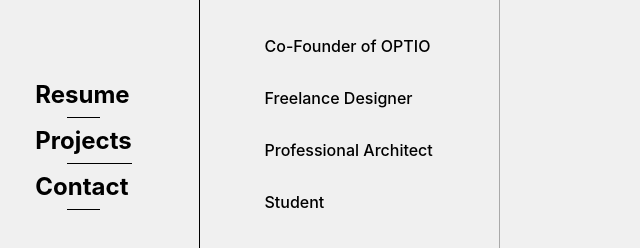
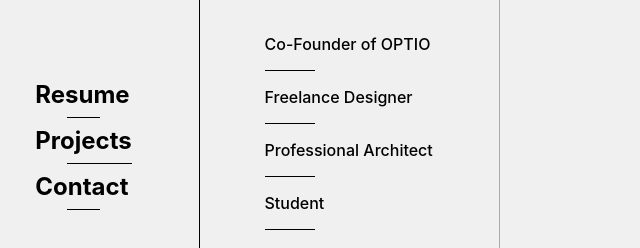
Before and after one commit to aykutsahinler/portfolio, a React (Create React App) app: page /projects in a window 1280 px wide. Shown: the part 276-524 px from the top of the page, without its empty margins (0-640 px from the left). Built offline with nearby package versions, Linux system fonts and the light colour scheme.

Commit message:
add active class to projects menu items

```diff
--- a/src/components/Navbar/index.js
+++ b/src/components/Navbar/index.js
@@ -42,7 +42,7 @@ const Navbar = () => {
               className={[
                 styles.line +
                   " " +
-                  (location === "/projects" ? styles.active : []),
+                  (location.includes("/projects") ? styles.active : []),
               ].join("")}
             ></div>
             <li onClick={() => navigate("/contact")}>Contact</li>
--- a/src/views/Projects/index.js
+++ b/src/views/Projects/index.js
@@ -1,9 +1,14 @@
+import { useEffect } from "react";
 import { Outlet, useNavigate } from "react-router-dom";
 
 import styles from "./styles.module.css";
 
 const Projects = () => {
   const navigate = useNavigate();
+
+  const location = window.location.pathname;
+
+  useEffect(() => {}, [location]);
 
   const dataSource = [
     { id: 0, title: "Co-Founder of OPTIO", endPoint: "optio" },
@@ -18,12 +23,24 @@ const Projects = () => {
         <ul className={styles.projectList}>
           {dataSource.map((item) => {
             return (
+              <>
                 <li
                   onClick={() => navigate(`/projects/${item.endPoint}`)}
                   key={item.id}
                 >
                   {item.title}
                 </li>
+                <div
+                  key={item.id + 1}
+                  className={[
+                    styles.line +
+                      " " +
+                      (location === `/projects/${item.endPoint}`
+                        ? styles.active
+                        : []),
+                  ].join("")}
+                ></div>
+              </>
             );
           })}
         </ul>
--- a/src/views/Projects/styles.module.css
+++ b/src/views/Projects/styles.module.css
@@ -34,21 +34,16 @@
   padding       : 1rem 2.5rem;
 }
 
-.projectList li:hover {
-  left: 10px;
+.line {
+  width           : 50px;
+  margin-left     : 40px;
+  height          : 1px;
+  background-color: #000;
+  transition      : width .3s linear;
 }
 
-.projectList li::before {
-  content       : ">>";
-  position      : absolute;
-  left          : 1rem;
-  font-weight   : bold;
-  letter-spacing: -4px;
-  display       : none;
-}
-
-.projectList li:hover::before {
-  display: block;
+.active {
+  width: 100px;
 }
 
 @media screen and (max-width: 1400px) {
```
Lines whose indentation alone changed are shown as unchanged.
